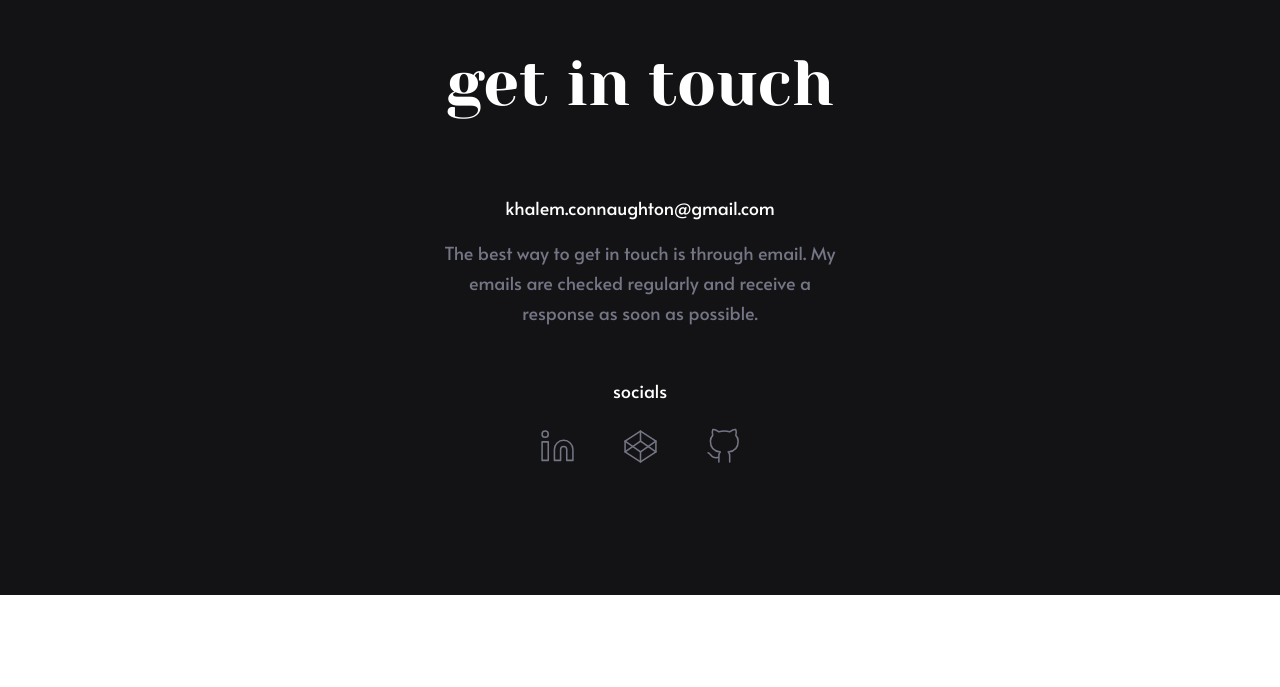
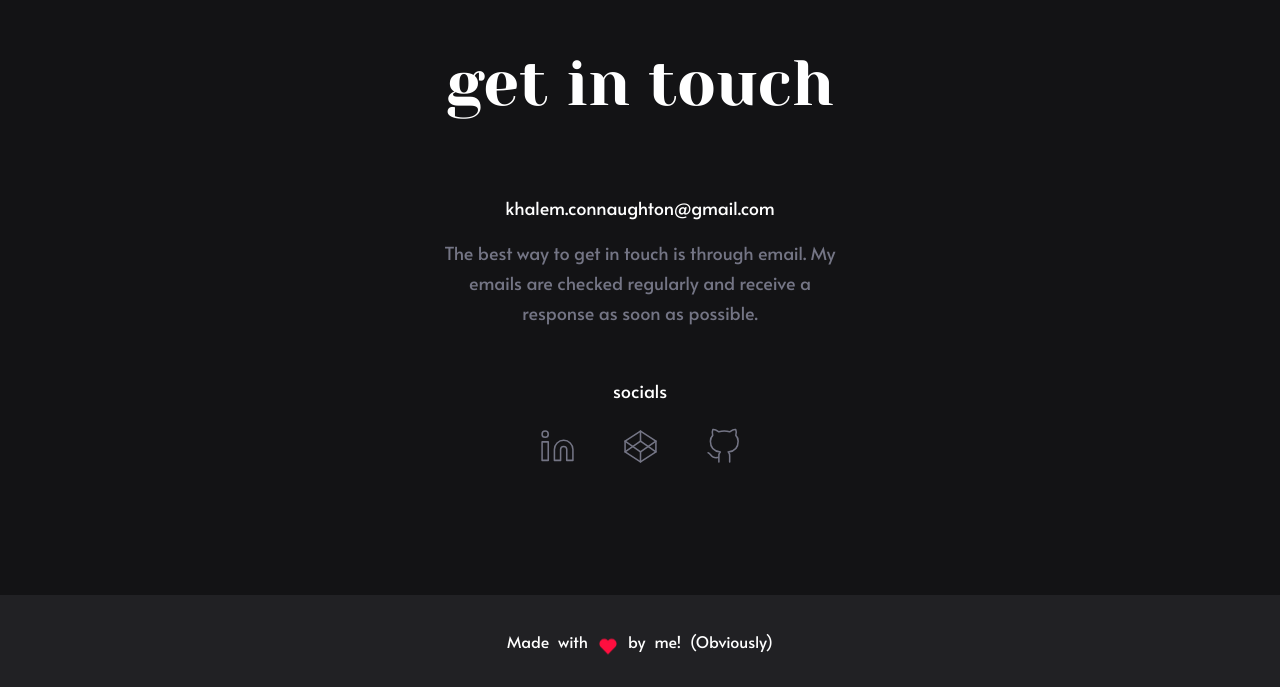
Before and after one commit to Khalem/portfolio, a React (Create React App) app: page / in a window 1280 px wide. Shown: the part 3771-4458 px from the top of the page. Before the commit the page ends 4366 px from the top, so only its background shows below. Built offline with nearby package versions, Linux system fonts and the light colour scheme.

Commit message:
created footer

```diff
--- a/src/App.css
+++ b/src/App.css
@@ -5,6 +5,7 @@
     --sans: 'Alata', sans-serif;
     --light: #fff;
     --dark: #131315;
+    --grey: #212124;
     --blue: #747585;
     --highlight: #ff0f3f;
 }
--- /dev/null
+++ b/src/components/footer/footer.component.jsx
@@ -0,0 +1,17 @@
+import React from 'react';
+
+import { Heart } from 'react-feather';
+
+import './footer.styles.scss';
+
+const Footer = () => (
+    <footer className='footer'>
+        <a href='#' target='_blank' className='created-by'>
+            <span className='created-by-text'>Made with</span>
+            <span className='heart'><Heart color='var(--highlight)' fill='var(--highlight)' size={18}/></span>
+            <span className='created-by-text'>by me! (Obviously)</span>
+        </a>
+    </footer>
+);
+
+export default Footer;
--- /dev/null
+++ b/src/components/footer/footer.styles.scss
@@ -0,0 +1,38 @@
+.footer {
+    background-color: var(--grey);
+    padding: 35px 0;
+    text-align: center;
+
+    .created-by {
+        position: relative;
+        text-decoration: none;
+        color: var(--light);
+        word-spacing: 5px;
+
+        .created-by-text {
+            margin: 0 20px;
+        }
+
+        .heart {
+            position: absolute;
+            top: -30px;
+            left: 36.5%;
+            margin-top: 30px;
+            animation-name: bounce;
+            animation-duration: 2s;
+            animation-iteration-count: infinite;
+        }
+    }
+}
+
+@keyframes bounce {
+    0% {
+        transform: translateY(0);
+    }
+    50% {
+        transform: translateY(10px);
+    }
+    0% {
+        transform: translateY(0);
+    }
+}
--- a/src/pages/homepage/homepage.component.jsx
+++ b/src/pages/homepage/homepage.component.jsx
@@ -1,6 +1,7 @@
 import React from 'react';
 import AboutMe from '../../components/about-me/about-me.component';
 import Contact from '../../components/contact/contact.component';
+import Footer from '../../components/footer/footer.component';
 
 import Landing from '../../components/landing/landing.component';
 import WorkSamples from '../../components/work-samples/work-samples.component';
@@ -14,6 +15,7 @@ const HomePage = () => {
             <WorkSamples />
             <AboutMe />
             <Contact />
+            <Footer />
         </section>
     );
 };
```
